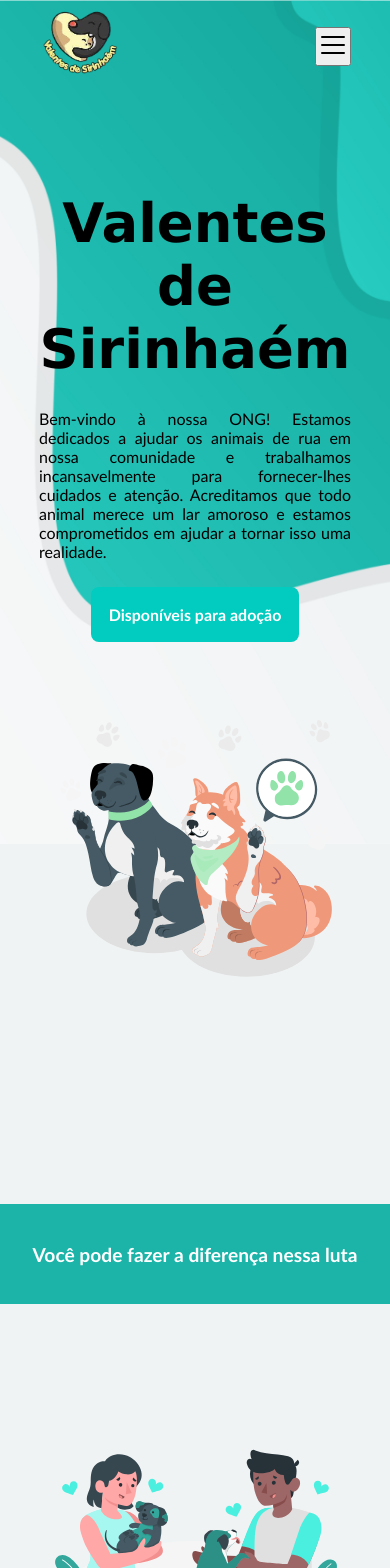
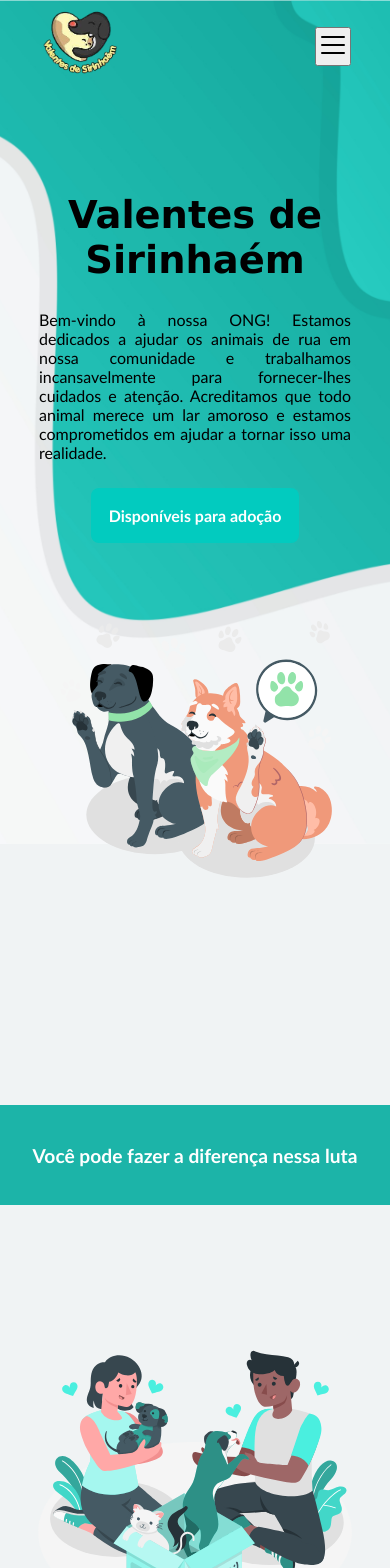
Before and after one commit to Julio-Norberto/Valentes-de-sirinhaem, a React (Vite) app: page / in a window 390 px wide. Shown: the top 1568 px of the page. Built offline with nearby package versions, Linux system fonts and the light colour scheme; no server answers.

Commit message:
style: responsivity

```diff
--- a/src/components/Bar/bar.css
+++ b/src/components/Bar/bar.css
@@ -8,12 +8,15 @@
   color: #fff;
 }
 
-@media (min-width: 300px) and (max-width: 750px) {
+@media (min-width: 200px) and (max-width: 750px) {
   .bar-container {
     margin-top: 0;
   }
 
   .bar-container h1 {
     font-size: 1.2em;
+    width: 100%;
+    text-align: center;
+    padding: 10px;
   }
 }
--- a/src/components/SectionHomeCard/sectionHomeCard.css
+++ b/src/components/SectionHomeCard/sectionHomeCard.css
@@ -41,7 +41,7 @@
 
 }
 
-@media (min-width: 750px) and (max-width: 1150px) {
+@media (min-width: 751px) and (max-width: 1150px) {
   .cardSection-image img {
     width: 350px;
     margin-right: -20px;
@@ -52,7 +52,7 @@
   }
 }
 
-@media (min-width: 300px) and (max-width: 700px) {
+@media (min-width: 200px) and (max-width: 750px) {
   .cardSection-container {
     flex-direction: column !important;
   }
--- a/src/pages/Home/home.css
+++ b/src/pages/Home/home.css
@@ -57,7 +57,7 @@
   }
 }
 
-@media (min-width: 750px) and (max-width: 1150px) {
+@media (min-width: 751px) and (max-width: 1150px) {
   .home-container {
     background-position: right;
     background-size: cover;
@@ -69,7 +69,7 @@
   }
 
   .home-text h1 {
-    font-size: 3em;
+    font-size: 2.6em;
     color: rgb(255, 255, 255);
   }
 
@@ -78,7 +78,7 @@
   }
 }
 
-@media (min-width: 300px) and (max-width: 700px) {
+@media (min-width: 200px) and (max-width: 750px) {
   .home-container {
     background-position: top;
     background-size: cover;
@@ -96,6 +96,7 @@
   }
 
   .home-text h1 {
+    font-size: 2.4em;
     color: #000;
     margin-bottom: 28px;
   }
```
